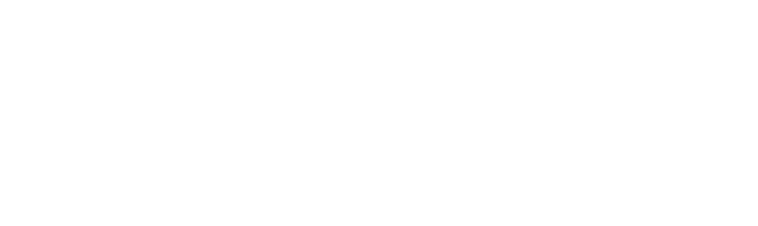
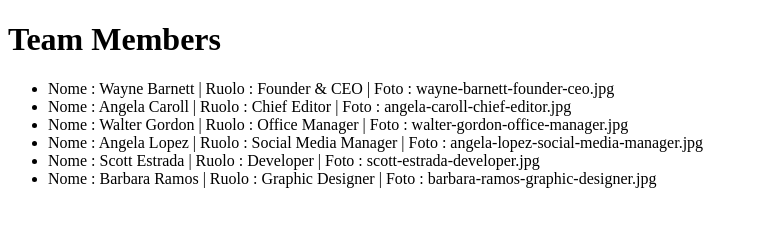
Before and after one commit to RiccardoBernardi1/js-our-team, a plain HTML site: page index.html in a window 1280 px wide. Shown: the whole page, without its empty margins (0-758 px from the left). Drawn offline with Linux system fonts and the light colour scheme.

Commit message:
Stampa nel DOM le info dei mebri

```diff
--- a/index.html
+++ b/index.html
@@ -7,7 +7,10 @@
     <title>Our Team</title>
 </head>
 <body>
+    <h1>Team Members</h1>
+    <ul id="members">
 
+    </ul>
     <script src="js/main.js"></script>
 </body>
 </html>
--- a/js/main.js
+++ b/js/main.js
@@ -37,8 +37,12 @@ const team=[
         memberImg:"barbara-ramos-graphic-designer.jpg"
     }
 ];
+const membersList=document.getElementById("members");
 for (let i = 0; i < team.length; i++) {
+    const listItem=document.createElement("li");
+    listItem.innerHTML=`Nome : ${team[i].memberName} | Ruolo : ${team[i].memberRole} | Foto : ${team[i].memberImg}`;
+    membersList.append(listItem);
     console.log(team[i].memberName);
     console.log(team[i].memberRole);
     console.log(team[i].memberImg);
-}
+};
```
